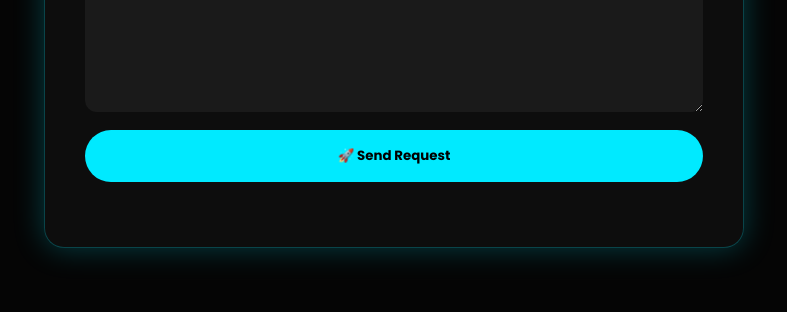
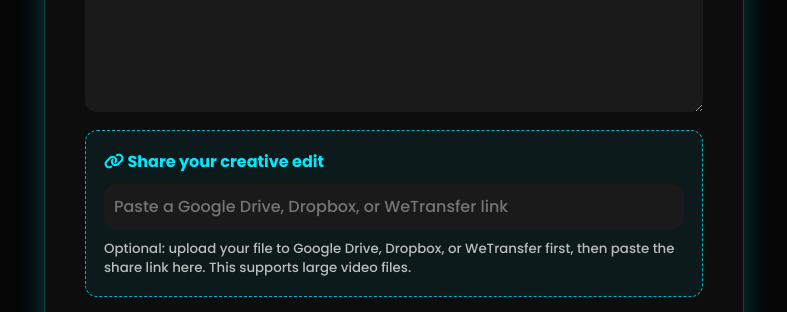
Before and after one commit to adarshkaranth7-dev/shotby.adu_, a plain HTML site: page hire.html in a window 1280 px wide. Shown: the part 960-1272 px from the top of the page, without its empty margins (246-1033 px from the left). Drawn offline with nearby package versions, Linux system fonts and the light colour scheme.

Commit message:
Add files via upload

```diff
--- a/hire.css
+++ b/hire.css
@@ -115,6 +115,33 @@ textarea:focus{
     outline:2px solid #00eaff;
 }
 
+.creative-upload{
+    padding:18px;
+    border:1px dashed rgba(0,234,255,.75);
+    border-radius:12px;
+    background:rgba(0,234,255,.06);
+}
+
+.creative-upload label{
+    display:block;
+    margin-bottom:10px;
+    font-weight:700;
+    color:#00eaff;
+    cursor:pointer;
+}
+
+.creative-upload input{
+    width:100%;
+    padding:10px;
+}
+
+.creative-upload small{
+    display:block;
+    margin-top:10px;
+    color:#bdbdbd;
+    line-height:1.45;
+}
+
 button{
     padding:16px;
     border:none;
--- a/hire.html
+++ b/hire.html
@@ -132,6 +132,12 @@
                 placeholder="Tell me about your project..."
                 required></textarea>
 
+            <div class="creative-upload" id="creative-upload">
+                <label for="creativeLink"><i class="fa-solid fa-link" aria-hidden="true"></i> Share your creative edit</label>
+                <input type="url" id="creativeLink" name="creative_link" placeholder="Paste a Google Drive, Dropbox, or WeTransfer link">
+                <small>Optional: upload your file to Google Drive, Dropbox, or WeTransfer first, then paste the share link here. This supports large video files.</small>
+            </div>
+
             <button type="submit">
 
                 🚀 Send Request
```
Also changed, not shown: index.html (+4 -0 lines), style.css (+37 -0 lines).
